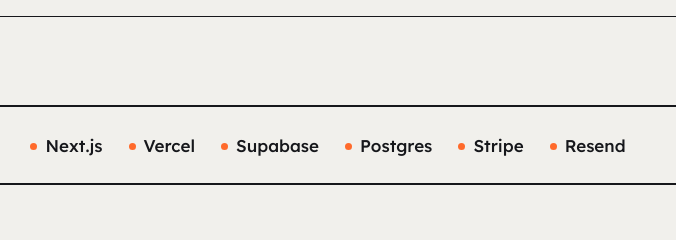
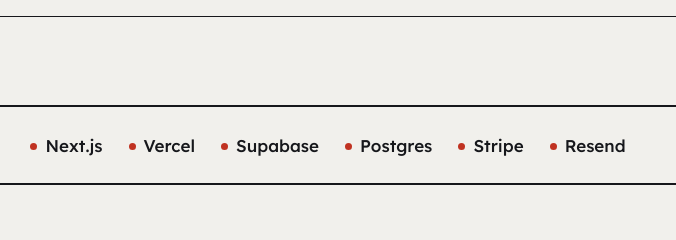
Before and after one commit to needaliltreat-oss/kellylovestocode, a plain HTML site: page studio/index.html in a window 1280 px wide. Shown: the part 2480-2720 px from the top of the page, 407-1083 px from the left. Drawn offline with nearby package versions, Linux system fonts and the light colour scheme; a web font is replaced by a local one.

Commit message:
Make the Built with dots brick to match the heart
Co-Authored-By: Claude Opus 5.5 <noreply@anthropic.com>

```diff
--- a/studio/index.html
+++ b/studio/index.html
@@ -122,7 +122,7 @@ body.locked{overflow:hidden}
 .proof .wrap{padding-block:26px;display:flex;flex-wrap:wrap;gap:12px 32px;align-items:center;justify-content:center;text-align:center}
 .proof h2{font:800 .9375rem var(--head);letter-spacing:.14em;text-transform:uppercase;margin:0}
 .proof ul{display:flex;flex-wrap:wrap;justify-content:center;gap:8px 26px;list-style:none;margin:0;padding:0;font:500 1.0625rem var(--body)}
-.proof li::before{content:"";display:inline-block;width:7px;height:7px;border-radius:50%;background:var(--signal);margin-right:8px;vertical-align:.12em}
+.proof li::before{content:"";display:inline-block;width:7px;height:7px;border-radius:50%;background:#c03221;margin-right:8px;vertical-align:.12em}
 .bicon{width:40px;height:24px;flex:none;overflow:visible;margin-right:-18px}
 .bicon .br{fill:none;stroke:currentColor;stroke-width:2.4;stroke-linecap:round;stroke-linejoin:round;transition:transform .35s cubic-bezier(.3,1.4,.5,1)}
 .bicon .ht{fill:#c03221;transform-box:fill-box;transform-origin:50% 60%;transform:scale(0);transition:transform .3s cubic-bezier(.3,1.5,.5,1)}
```
